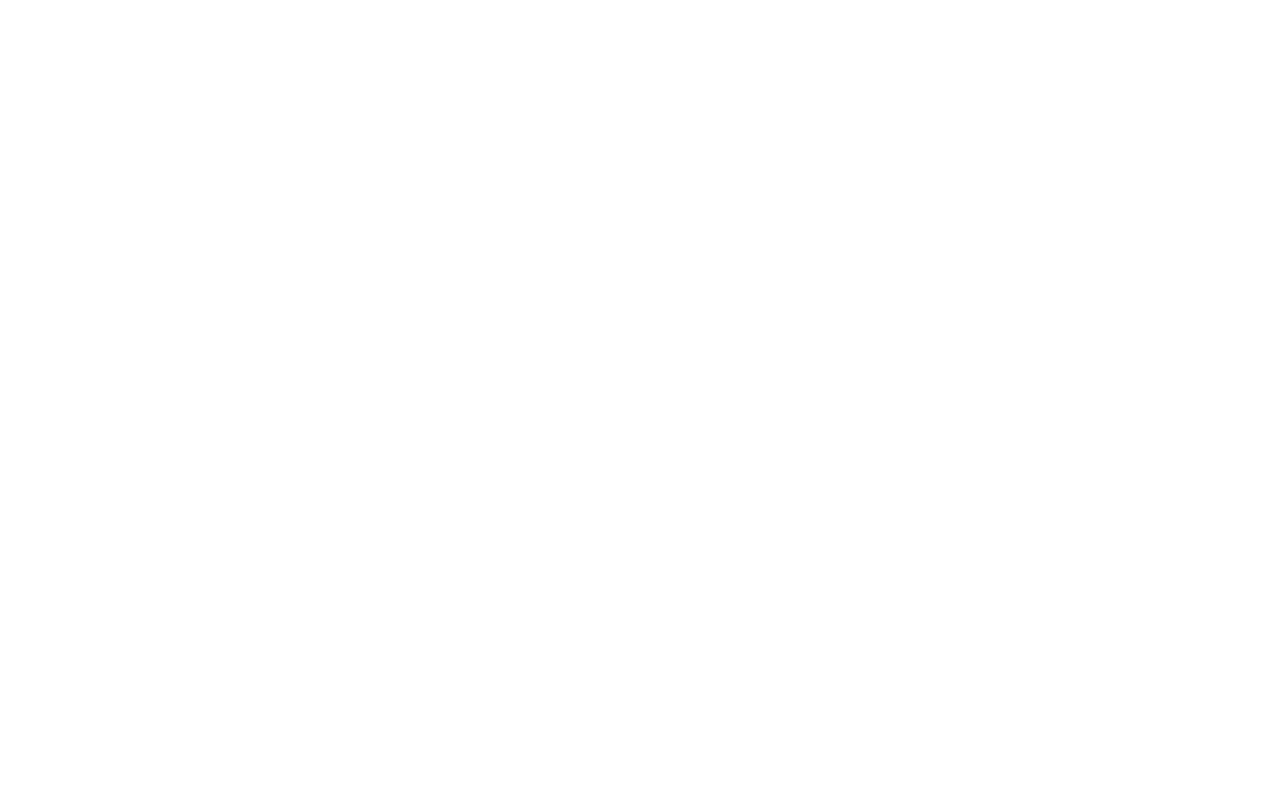
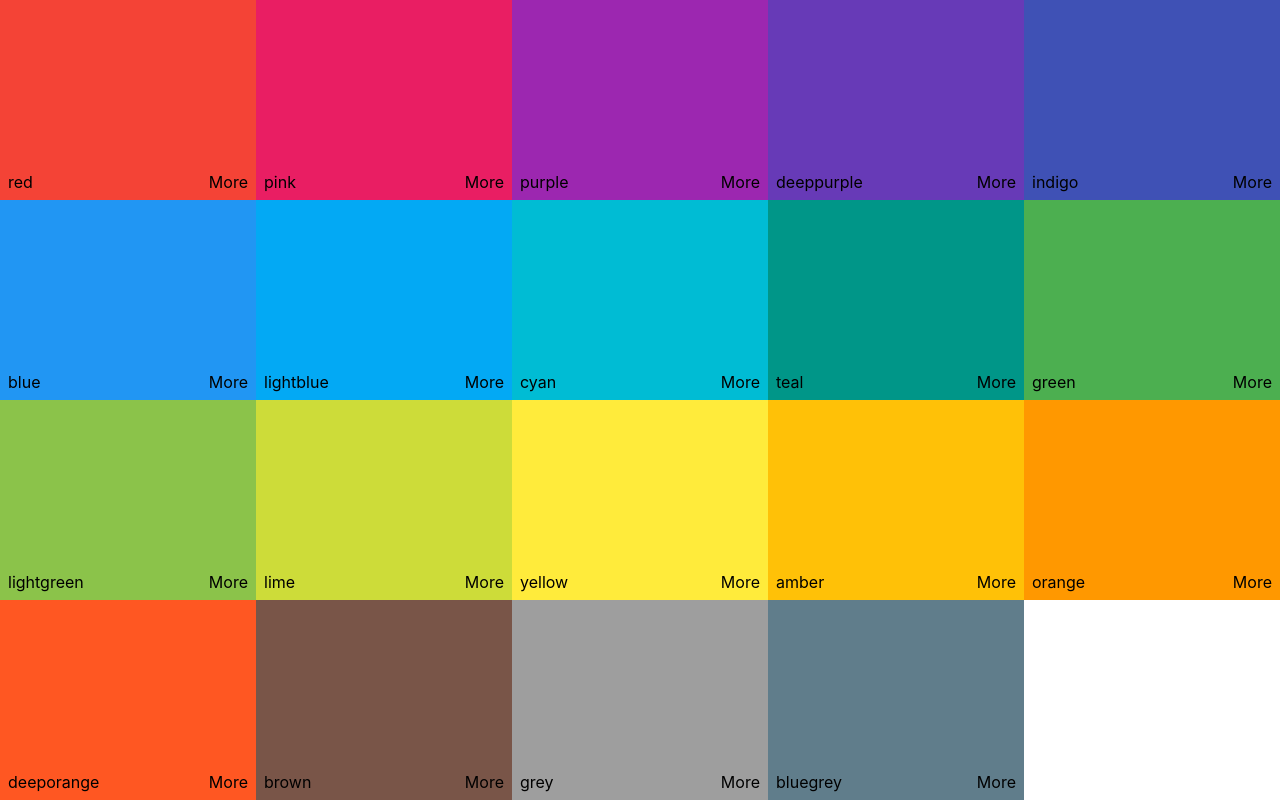
Before and after one commit to Arghun-dev/Color-App, a React (Create React App) app in the folder colorapp/: page / in a window 1280 px wide. Built offline with nearby package versions, Linux system fonts and the light colour scheme.

Commit message:
Added ColorBox and a little bit styled it

```diff
--- a/colorapp/src/App.js
+++ b/colorapp/src/App.js
@@ -6,7 +6,7 @@
 function App() {
   return (
     <div className="App">
-      <Palette {...seedColors} />
+      <Palette {...seedColors[0]} />
     </div>
   );
 }
--- /dev/null
+++ b/colorapp/src/ColorBox.css
@@ -0,0 +1,7 @@
+.color-box {
+    width: 20%;
+    height: 25%;
+    display: flex;
+    justify-content: space-between;
+    align-items: flex-end;
+}
--- /dev/null
+++ b/colorapp/src/ColorBox.js
@@ -0,0 +1,13 @@
+import React from 'react';
+import './ColorBox.css';
+
+const ColorBox = ({name, color}) => {
+    return (
+        <div style={{backgroundColor: `${color}`}} className='color-box'>
+            <span style={{padding: '.5rem'}}>{name}</span>
+            <span style={{padding: '.5rem'}}>More</span>
+        </div>
+    )
+}
+
+export default ColorBox;
--- /dev/null
+++ b/colorapp/src/Palette.css
@@ -0,0 +1,6 @@
+.Palette-colors {
+    width: 100vw;
+    height: 100vh;
+    display: flex;
+    flex-wrap: wrap;
+}
--- a/colorapp/src/Palette.js
+++ b/colorapp/src/Palette.js
@@ -1,12 +1,17 @@
 import React from 'react';
+import './Palette.css';
+import ColorBox from './ColorBox';
 
 class Palette extends React.Component {
     render() {
+        const colorBoxes = this.props.colors.map(color => (
+            <ColorBox name={color.name} color={color.color} />
+        ))
         return (
             <div className='Palette'>
                 {/* Navbar goes here */}
                 <div className='Palette-colors'>
-                    {/* bunch of color boxes */}
+                    {colorBoxes}
                 </div>
                 {/* footer goes here */}
             </div>
```
